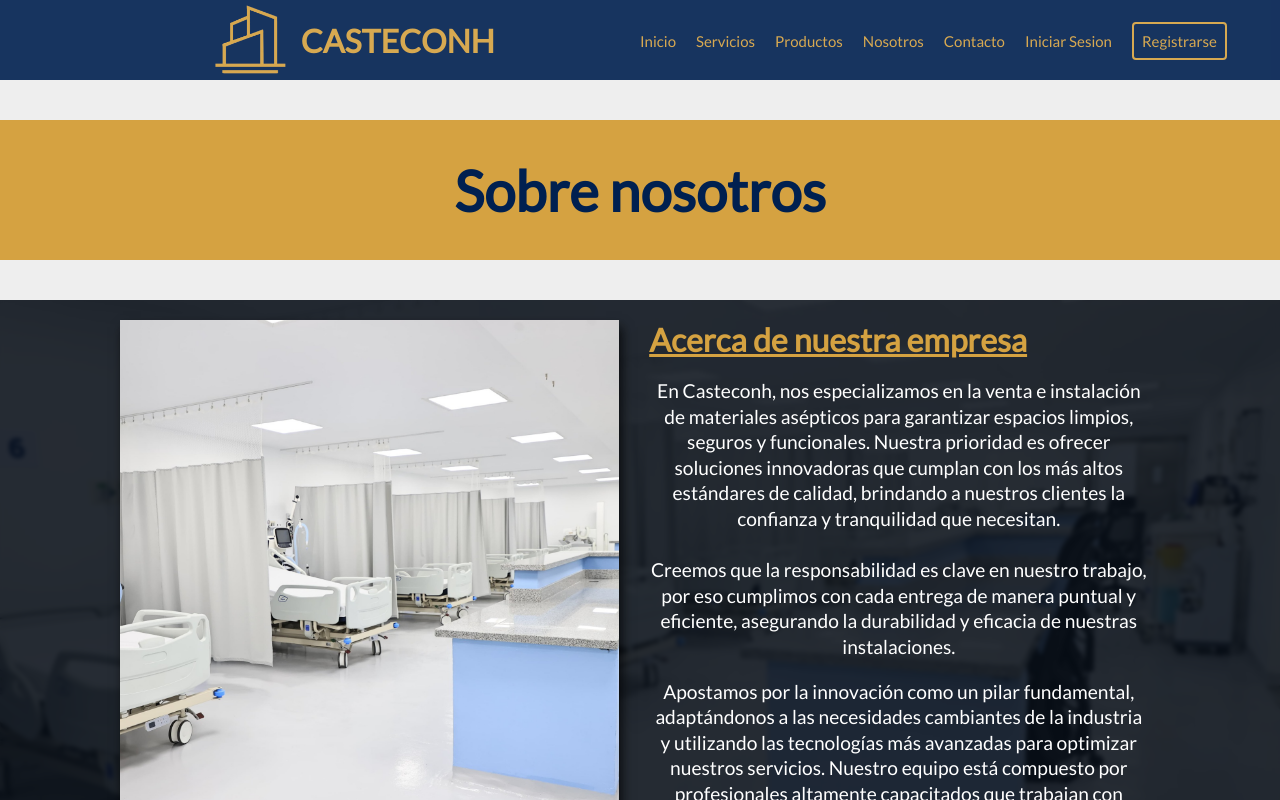
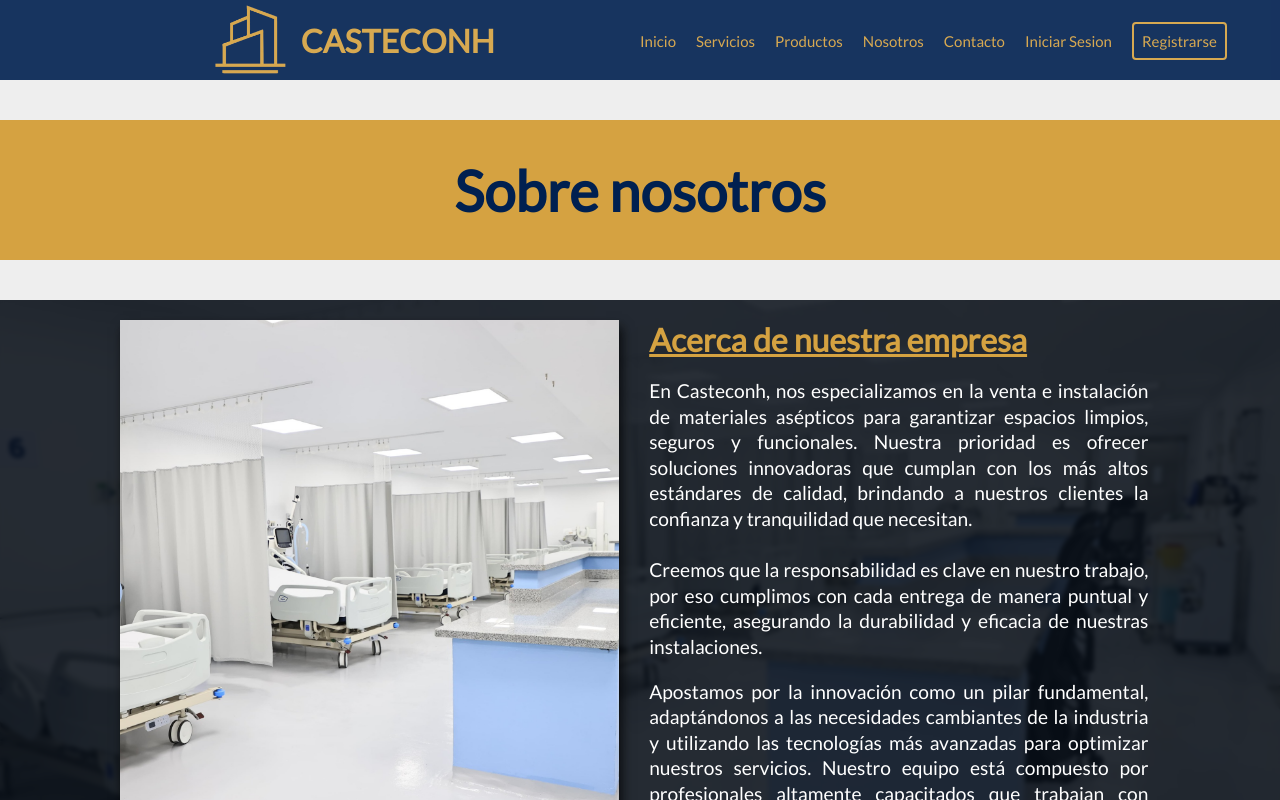
Before and after one commit to nanyovel/casteconh, a React (Vite) app: page /nosotros in a window 1280 px wide. Shown: the top 800 px of the page. Built offline with nearby package versions, Linux system fonts and the light colour scheme.

Commit message:
cambio de texto a justificado

```diff
--- a/src/pages/Nosotros.jsx
+++ b/src/pages/Nosotros.jsx
@@ -265,7 +265,7 @@ const Parrafo = styled.p`
   line-height: 1.6rem;
   font-size: 1.2rem;
   color: white;
-  text-align: center;
+  text-align: justify;
 `;
 
 const TituloLess = styled.h3`
--- a/src/pages/Servicios.jsx
+++ b/src/pages/ServiciosPage.jsx
@@ -12,6 +12,9 @@ export default function Servicios() {
       <Header />
       <Container>
         <TituloPage titulo={"Servicios"} />
+        <WrapService>
+          <CardService></CardService>
+        </WrapService>
       </Container>
       <Footer />
     </>
@@ -21,3 +24,5 @@ const Container = styled.div`
   width: 100%;
   min-height: 200px;
 `;
+const WrapService = styled.div``;
+const CardService = styled.div``;
```
